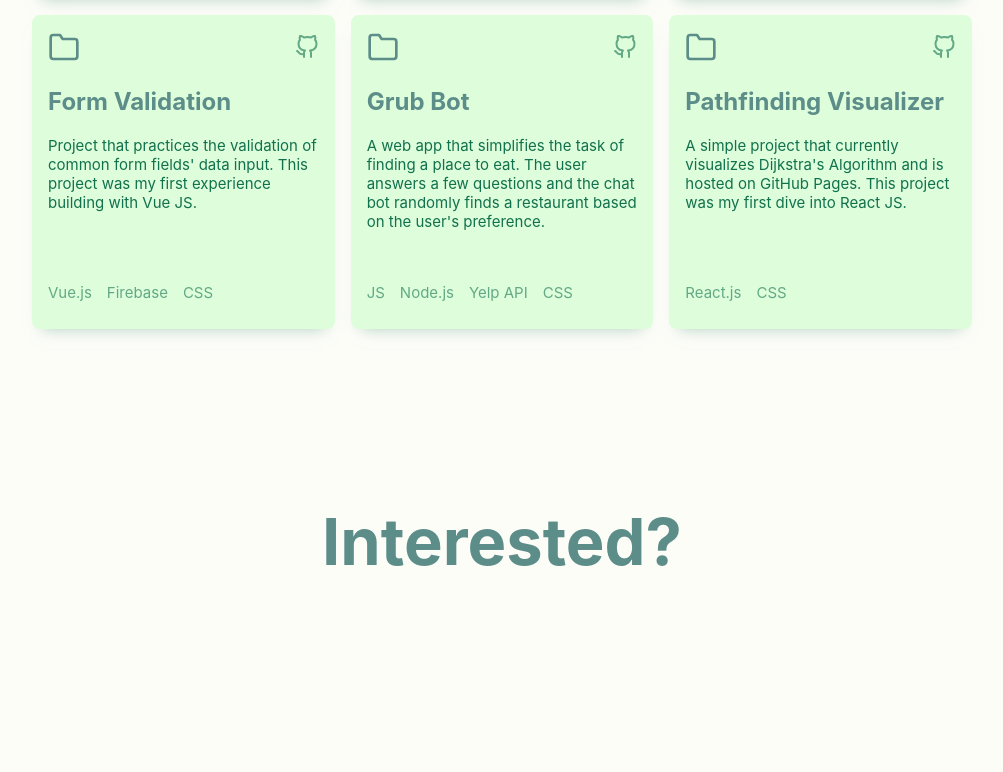
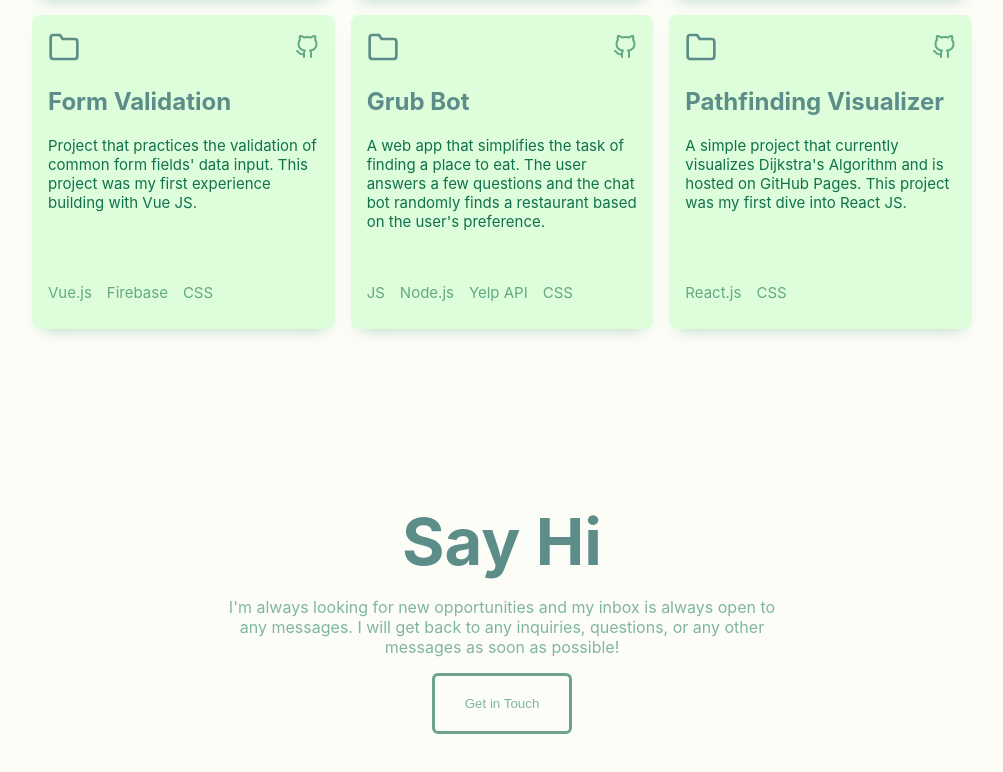
Before and after one commit to jackiewong99/portfolio_v2, a React (Create React App) app: page / in a window 1280 px wide. Shown: the part 2248-3020 px from the top of the page, without its empty margins (138-1141 px from the left). Built offline with nearby package versions, Linux system fonts and the light colour scheme.

Commit message:
Create structure and add text to Contact.

```diff
--- a/src/Components/Contact/Contact.js
+++ b/src/Components/Contact/Contact.js
@@ -1,4 +1,3 @@
-import React from 'react';
 // Styling
 import styles from './Contact.module.css';
 
@@ -6,8 +5,18 @@ const Contact = () => {
   return (
     <div className={styles.contact}>
       <header>
-        <h1 className={styles.contactHeader}>Interested?</h1>
+        <h1 className={styles.contactHeader}>Say Hi</h1>
       </header>
+      <footer>
+        <div className={styles.contactFooter}>
+          <p className={styles.contactText}>
+            I'm always looking for new opportunities and my inbox is always open
+            to any messages. I will get back to any inquiries, questions, or any
+            other messages as soon as possible!
+          </p>
+          <button className={styles.contactBtn}>Get in Touch</button>
+        </div>
+      </footer>
     </div>
   );
 };
```
